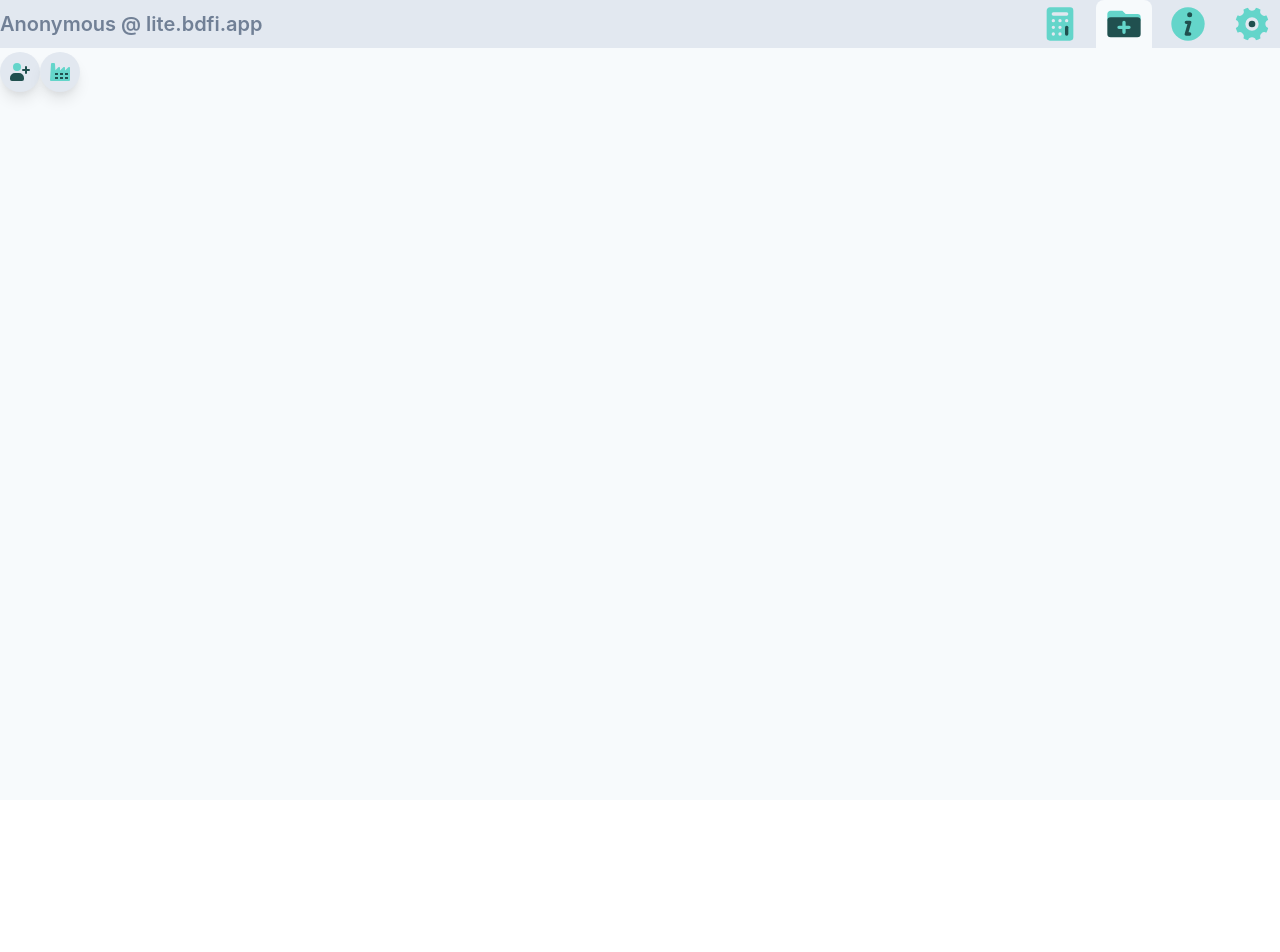
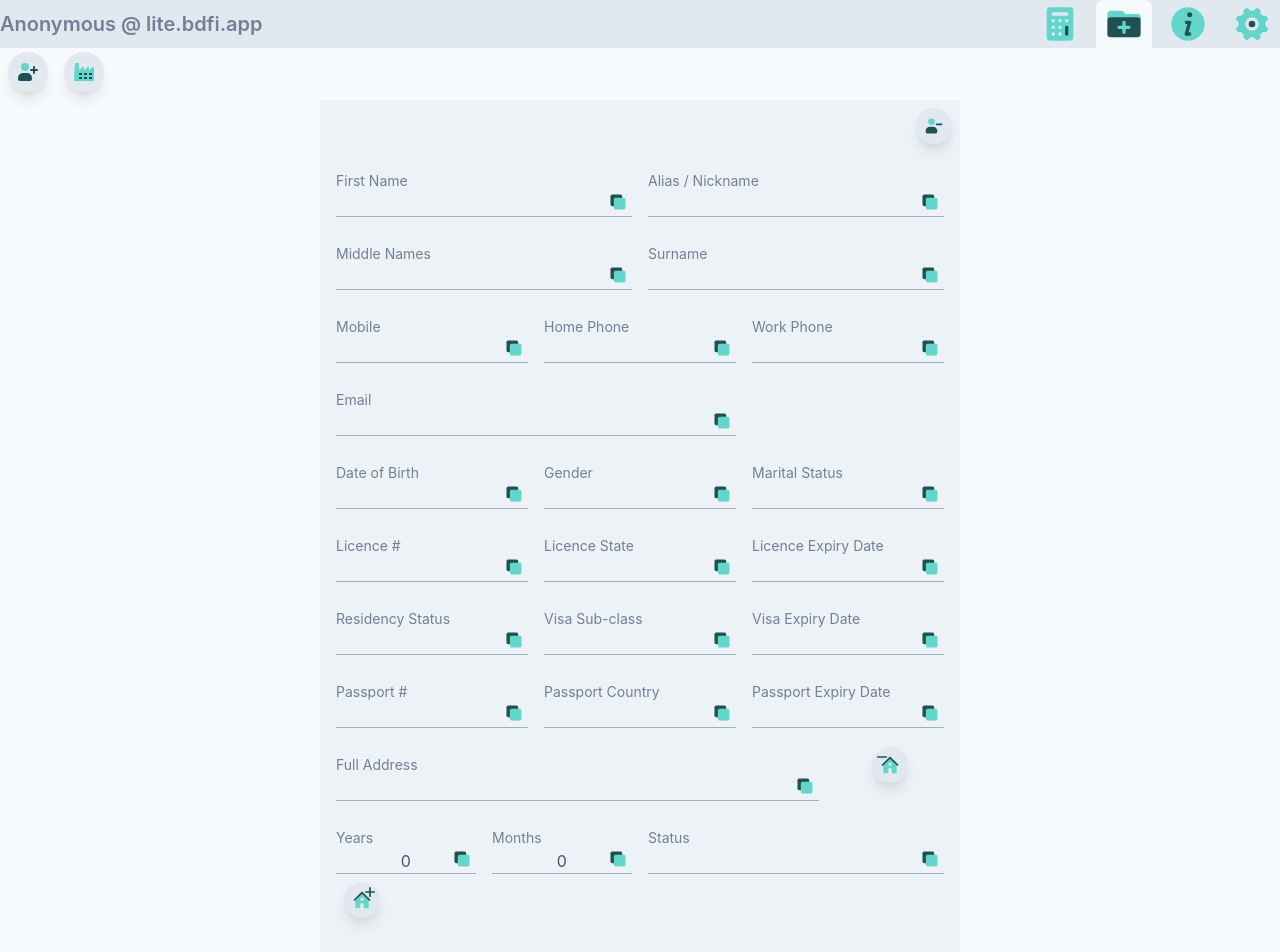
Before and after one commit to SteamDiesel/BMToolbox, a Vue app: page /application in a window 1280 px wide. Shown: the top 952 px of the page. Before the commit the page ends 800 px from the top, so only its background shows below. Built offline with nearby package versions, Linux system fonts and the light colour scheme.

Commit message:
addresses now added to person history is individual can add and remove addresses

```diff
--- /dev/null
+++ b/src/components/application/Address.vue
@@ -0,0 +1,93 @@
+<template>
+	<div class="hover:bg-blue-100">
+		<div class="flex flex-wrap">
+			<FormField
+			class="w-4/5"
+			@copy="copyClipboard('#'+address.address)">
+				<template v-slot:label>
+					Full Address
+				</template>
+				<input
+					:id="'#'+address.address"
+					v-model="address.address"
+					type="text"
+					class="form-input text-center"
+				/>
+			</FormField>
+			<div class="w-1/5 flex justify-around items-center">
+				<slot></slot>
+			</div>
+
+		</div>
+		<div class="flex flex-wrap">
+			<FormField
+			class="w-1/4"
+			@copy="copyClipboard('#'+address.years)">
+				<template v-slot:label>
+					Years
+				</template>
+				<input
+					:id="'#'+address.years"
+					v-model="address.years"
+					type="text"
+					class="form-input text-center"
+				/>
+			</FormField>
+			<FormField
+			class="w-1/4"
+			@copy="copyClipboard('#'+address.months)">
+				<template v-slot:label>
+					Months
+				</template>
+				<input
+					:id="'#'+address.months"
+					v-model="address.months"
+					type="text"
+					class="form-input text-center"
+				/>
+			</FormField>
+			<FormField
+			class="w-1/2"
+			@copy="copyClipboard('#'+address.status)">
+				<template v-slot:label>
+					Status
+				</template>
+				<input
+					:id="'#'+address.status"
+					v-model="address.status"
+					type="text"
+					class="form-input text-center"
+				/>
+			</FormField>
+		</div>
+
+	</div>
+</template>
+
+<script>
+import FormField from '@/components/application/FormField.vue'
+export default {
+	name: 'Address',
+	components:{
+		FormField
+	},
+	props: {
+		address: Object
+	},
+	methods:{
+		copyClipboard(id) {
+			let valueToCopy = document.getElementById(id);
+			valueToCopy.setAttribute('type', 'text');
+			valueToCopy.select();
+			try {
+				document.execCommand('copy');
+			} catch (err) {
+				alert('Oops, unable to copy');
+			}
+		},
+	}
+};
+</script>
+
+<style>
+</style>
--- a/src/components/application/Person.vue
+++ b/src/components/application/Person.vue
@@ -1,17 +1,12 @@
 <template>
 	<div class="w-full bg-gray-200 p-2">
 		<div class="flex justify-end">
-			<slot/>
+			<slot />
 		</div>
 
 		<div class="flex flex-wrap">
-
-			<FormField
-			class="w-1/2"
-			@copy="copyClipboard('#'+person.first_name)">
-				<template v-slot:label>
-					First Name
-				</template>
+			<FormField class="w-1/2" @copy="copyClipboard('#'+person.first_name)">
+				<template v-slot:label>First Name</template>
 				<input
 					:id="'#'+person.first_name"
 					v-model="person.first_name"
@@ -20,12 +15,8 @@
 				/>
 			</FormField>
 
-			<FormField
-			class="w-1/2"
-			@copy="copyClipboard('#'+person.alias)">
-				<template v-slot:label>
-					Alias / Nickname
-				</template>
+			<FormField class="w-1/2" @copy="copyClipboard('#'+person.alias)">
+				<template v-slot:label>Alias / Nickname</template>
 				<input
 					:id="'#'+person.alias"
 					v-model="person.alias"
@@ -33,12 +24,8 @@
 					class="form-input text-center"
 				/>
 			</FormField>
-			<FormField
-			class="w-1/2"
-			@copy="copyClipboard('#'+person.middle_names)">
-				<template v-slot:label>
-					Middle Names
-				</template>
+			<FormField class="w-1/2" @copy="copyClipboard('#'+person.middle_names)">
+				<template v-slot:label>Middle Names</template>
 				<input
 					:id="'#'+person.middle_names"
 					v-model="person.middle_names"
@@ -46,12 +33,8 @@
 					class="form-input text-center"
 				/>
 			</FormField>
-			<FormField
-			class="w-1/2"
-			@copy="copyClipboard('#'+person.surname)">
-				<template v-slot:label>
-					Surname
-				</template>
+			<FormField class="w-1/2" @copy="copyClipboard('#'+person.surname)">
+				<template v-slot:label>Surname</template>
 				<input
 					:id="'#'+person.surname"
 					v-model="person.surname"
@@ -62,12 +45,8 @@
 		</div>
 
 		<div class="flex flex-wrap">
-			<FormField
-			class="w-1/3"
-			@copy="copyClipboard('#'+person.mobile_phone)">
-				<template v-slot:label>
-					Mobile
-				</template>
+			<FormField class="w-1/3" @copy="copyClipboard('#'+person.mobile_phone)">
+				<template v-slot:label>Mobile</template>
 				<input
 					:id="'#'+person.mobile_phone"
 					v-model="person.mobile_phone"
@@ -76,12 +55,8 @@
 				/>
 			</FormField>
 
-			<FormField
-			class="w-1/3"
-			@copy="copyClipboard('#'+person.home_phone)">
-				<template v-slot:label>
-					Home Phone
-				</template>
+			<FormField class="w-1/3" @copy="copyClipboard('#'+person.home_phone)">
+				<template v-slot:label>Home Phone</template>
 				<input
 					:id="'#'+person.home_phone"
 					v-model="person.home_phone"
@@ -90,12 +65,8 @@
 				/>
 			</FormField>
 
-			<FormField
-			class="w-1/3"
-			@copy="copyClipboard('#'+person.work_phone)">
-				<template v-slot:label>
-					Work Phone
-				</template>
+			<FormField class="w-1/3" @copy="copyClipboard('#'+person.work_phone)">
+				<template v-slot:label>Work Phone</template>
 				<input
 					:id="'#'+person.work_phone"
 					v-model="person.work_phone"
@@ -104,13 +75,8 @@
 				/>
 			</FormField>
 
-
-			<FormField
-			class="w-2/3"
-			@copy="copyClipboard('#'+person.email_address)">
-				<template v-slot:label>
-					Email
-				</template>
+			<FormField class="w-2/3" @copy="copyClipboard('#'+person.email_address)">
+				<template v-slot:label>Email</template>
 				<input
 					:id="'#'+person.email_address"
 					v-model="person.email_address"
@@ -120,12 +86,8 @@
 			</FormField>
 		</div>
 		<div class="flex flex-wrap">
-			<FormField
-			class="w-1/3"
-			@copy="copyClipboard('#'+person.date_of_birth)">
-				<template v-slot:label>
-					Gender
-				</template>
+			<FormField class="w-1/3" @copy="copyClipboard('#'+person.date_of_birth)">
+				<template v-slot:label>Date of Birth</template>
 				<input
 					:id="'#'+person.date_of_birth"
 					v-model="person.date_of_birth"
@@ -134,12 +96,8 @@
 				/>
 			</FormField>
 
-			<FormField
-			class="w-1/3"
-			@copy="copyClipboard('#'+person.gender)">
-				<template v-slot:label>
-					Date of Birth
-				</template>
+			<FormField class="w-1/3" @copy="copyClipboard('#'+person.gender)">
+				<template v-slot:label>Gender</template>
 				<input
 					:id="'#'+person.gender"
 					v-model="person.gender"
@@ -148,27 +106,19 @@
 				/>
 			</FormField>
 
-			<FormField
-			class="w-1/3"
-			@copy="copyClipboard('#'+person.gender)">
-				<template v-slot:label>
-					Marital Status
-				</template>
+			<FormField class="w-1/3" @copy="copyClipboard('#'+person.marital_status)">
+				<template v-slot:label>Marital Status</template>
 				<input
-					:id="'#'+person.gender"
-					v-model="person.gender"
+					:id="'#'+person.marital_status"
+					v-model="person.marital_status"
 					type="text"
 					class="form-input text-center"
 				/>
 			</FormField>
 		</div>
 		<div class="flex flex-wrap">
-			<FormField
-			class="w-1/3"
-			@copy="copyClipboard('#'+person.licence_number)">
-				<template v-slot:label>
-					Licence #
-				</template>
+			<FormField class="w-1/3" @copy="copyClipboard('#'+person.licence_number)">
+				<template v-slot:label>Licence #</template>
 				<input
 					:id="'#'+person.licence_number"
 					v-model="person.licence_number"
@@ -176,12 +126,8 @@
 					class="form-input text-center"
 				/>
 			</FormField>
-			<FormField
-			class="w-1/3"
-			@copy="copyClipboard('#'+person.licence_state)">
-				<template v-slot:label>
-					Licence State
-				</template>
+			<FormField class="w-1/3" @copy="copyClipboard('#'+person.licence_state)">
+				<template v-slot:label>Licence State</template>
 				<input
 					:id="'#'+person.licence_state"
 					v-model="person.licence_state"
@@ -189,12 +135,12 @@
 					class="form-input text-center"
 				/>
 			</FormField>
-			<FormField v-if="person.licence_state == 'NSW'"
-			class="w-1/3"
-			@copy="copyClipboard('#'+person.licence_card)">
-				<template v-slot:label>
-					Licence Card #
-				</template>
+			<FormField
+				v-if="person.licence_state == 'NSW'"
+				class="w-1/3"
+				@copy="copyClipboard('#'+person.licence_card)"
+			>
+				<template v-slot:label>Licence Card #</template>
 				<input
 					:id="'#'+person.licence_card"
 					v-model="person.licence_card"
@@ -202,12 +148,8 @@
 					class="form-input text-center"
 				/>
 			</FormField>
-			<FormField
-			class="w-1/3"
-			@copy="copyClipboard('#'+person.licence_expiry)">
-				<template v-slot:label>
-					Licence Expiry Date
-				</template>
+			<FormField class="w-1/3" @copy="copyClipboard('#'+person.licence_expiry)">
+				<template v-slot:label>Licence Expiry Date</template>
 				<input
 					:id="'#'+person.licence_expiry"
 					v-model="person.licence_expiry"
@@ -217,12 +159,8 @@
 			</FormField>
 		</div>
 		<div class="flex flex-wrap">
-			<FormField
-			class="w-1/3"
-			@copy="copyClipboard('#'+person.visa_status)">
-				<template v-slot:label>
-					Residency Status
-				</template>
+			<FormField class="w-1/3" @copy="copyClipboard('#'+person.visa_status)">
+				<template v-slot:label>Residency Status</template>
 				<input
 					:id="'#'+person.visa_status"
 					v-model="person.visa_status"
@@ -231,12 +169,8 @@
 				/>
 			</FormField>
 
-			<FormField
-			class="w-1/3"
-			@copy="copyClipboard('#'+person.visa_class)">
-				<template v-slot:label>
-					Visa Sub-class
-				</template>
+			<FormField class="w-1/3" @copy="copyClipboard('#'+person.visa_class)">
+				<template v-slot:label>Visa Sub-class</template>
 				<input
 					:id="'#'+person.visa_class"
 					v-model="person.visa_class"
@@ -245,12 +179,8 @@
 				/>
 			</FormField>
 
-			<FormField
-			class="w-1/3"
-			@copy="copyClipboard('#'+person.visa_expiry)">
-				<template v-slot:label>
-					Visa Expiry Date
-				</template>
+			<FormField class="w-1/3" @copy="copyClipboard('#'+person.visa_expiry)">
+				<template v-slot:label>Visa Expiry Date</template>
 				<input
 					:id="'#'+person.visa_expiry"
 					v-model="person.visa_expiry"
@@ -258,15 +188,10 @@
 					class="form-input text-center"
 				/>
 			</FormField>
-
 		</div>
 		<div class="flex flex-wrap">
-			<FormField
-			class="w-1/3"
-			@copy="copyClipboard('#'+person.passport_number)">
-				<template v-slot:label>
-					Passport #
-				</template>
+			<FormField class="w-1/3" @copy="copyClipboard('#'+person.passport_number)">
+				<template v-slot:label>Passport #</template>
 				<input
 					:id="'#'+person.passport_number"
 					v-model="person.passport_number"
@@ -274,12 +199,8 @@
 					class="form-input text-center"
 				/>
 			</FormField>
-			<FormField
-			class="w-1/3"
-			@copy="copyClipboard('#'+person.passport_country)">
-				<template v-slot:label>
-					Passport Country
-				</template>
+			<FormField class="w-1/3" @copy="copyClipboard('#'+person.passport_country)">
+				<template v-slot:label>Passport Country</template>
 				<input
 					:id="'#'+person.passport_country"
 					v-model="person.passport_country"
@@ -287,12 +208,8 @@
 					class="form-input text-center"
 				/>
 			</FormField>
-			<FormField
-			class="w-1/3"
-			@copy="copyClipboard('#'+person.passport_expiry)">
-				<template v-slot:label>
-					Passport Expiry Date
-				</template>
+			<FormField class="w-1/3" @copy="copyClipboard('#'+person.passport_expiry)">
+				<template v-slot:label>Passport Expiry Date</template>
 				<input
 					:id="'#'+person.passport_expiry"
 					v-model="person.passport_expiry"
@@ -300,42 +217,91 @@
 					class="form-input text-center"
 				/>
 			</FormField>
+		</div>
+		<div>
+			<Address v-for="(address, index) in person.addresses" :key="index" :address="address">
+				<button
+					class="relative bg-gray-300 hover:bg-red-200 p-2 shadow-lg rounded-full no-print text-xs"
+					@click="removeAddressFromPerson({person_index: person_index, address_index: index})"
+				>
+					<svg viewBox="0 0 24 24" class="h-5 w-5">
+						<path
+							class="primary"
+							d="M9 22H5a1 1 0 0 1-1-1V11l8-8 8 8v10a1 1 0 0 1-1 1h-4a1 1 0 0 1-1-1v-4a1 1 0 0 0-1-1h-2a1 1 0 0 0-1 1v4a1 1 0 0 1-1 1zm3-9a2 2 0 1 0 0-4 2 2 0 0 0 0 4z"
+						/>
+						<path
+							class="secondary"
+							d="M12.01 4.42l-8.3 8.3a1 1 0 1 1-1.42-1.41l9.02-9.02a1 1 0 0 1 1.41 0l8.99 9.02a1 1 0 0 1-1.42 1.41l-8.28-8.3z"
+						/>
+					</svg>
+					<svg viewBox="0 0 24 24" class="h-5 w-5 absolute top-0 left-0"><path class="secondary" fill-rule="evenodd" d="M17 11a1 1 0 0 1 0 2H7a1 1 0 0 1 0-2h10z"/></svg>
 
+				</button>
+			</Address>
+			<div class="flex justify-start m-2 px-2">
+				<button
+					class="relative bg-gray-300 hover:bg-blue-200 p-2 shadow-lg rounded-full no-print"
+					@click="addAddressToPerson(person)"
+				>
+					<svg viewBox="0 0 24 24" class="h-5 w-5">
+						<path
+							class="primary"
+							d="M9 22H5a1 1 0 0 1-1-1V11l8-8 8 8v10a1 1 0 0 1-1 1h-4a1 1 0 0 1-1-1v-4a1 1 0 0 0-1-1h-2a1 1 0 0 0-1 1v4a1 1 0 0 1-1 1zm3-9a2 2 0 1 0 0-4 2 2 0 0 0 0 4z"
+						/>
+						<path
+							class="secondary"
+							d="M12.01 4.42l-8.3 8.3a1 1 0 1 1-1.42-1.41l9.02-9.02a1 1 0 0 1 1.41 0l8.99 9.02a1 1 0 0 1-1.42 1.41l-8.28-8.3z"
+						/>
+					</svg>
+					<svg viewBox="0 0 24 24" class="h-5 w-5 absolute top-0 right-0">
+						<path
+							class="secondary"
+							fill-rule="evenodd"
+							d="M17 11a1 1 0 0 1 0 2h-4v4a1 1 0 0 1-2 0v-4H7a1 1 0 0 1 0-2h4V7a1 1 0 0 1 2 0v4h4z"
+						/>
+					</svg>
+				</button>
+			</div>
 		</div>
-
+		<!-- ugly hack to trigger re-render when nested arrays are updated -->
+		<div class="invisible">
+			{{person.adr_count}}
+		</div>
 	</div>
 </template>
 
 <script>
-import FormField from '@/components/application/FormField.vue'
+import { mapMutations } from "vuex";
+import FormField from "@/components/application/FormField.vue";
+import Address from "@/components/application/Address.vue";
 export default {
 	name: "Person",
-	components:{
-		FormField
+	components: {
+		FormField,
+		Address
 	},
 	props: {
 		person: Object,
+		person_index: Number
 	},
-	methods:{
-		test(){
-			alert('works')
+	methods: {
+		...mapMutations(['addAddressToPerson', 'removeAddressFromPerson']),
+		test() {
+			alert("works");
 		},
 		copyClipboard(id) {
 			let valueToCopy = document.getElementById(id);
-			valueToCopy.setAttribute('type', 'text');
+			valueToCopy.setAttribute("type", "text");
 			valueToCopy.select();
 			try {
-				document.execCommand('copy');
+				document.execCommand("copy");
 			} catch (err) {
-				alert('Oops, unable to copy');
+				alert("Oops, unable to copy");
 			}
-		},
-
+		}
 	}
 };
 </script>
 
 <style>
-
-
 </style>
--- a/src/store/index.js
+++ b/src/store/index.js
@@ -71,10 +71,8 @@ export default new Vuex.Store({
 
 		loan_calc_history: [],
 		application: {
-			people: [],
-			businesses: []
-		},
-		person: {
+			people: [
+				{
 					title: '',
 					first_name: '',
 					alias: '',
@@ -101,15 +99,72 @@ export default new Vuex.Store({
 					visa_status: '',
 					visa_class: '',
 					visa_expiry: '',
-			addresses: [],
+					adr_count: 0,
+					addresses: [
+						{
+							address: '',
+							years: 0,
+							months: 0,
+							status: '',
+						}
+					],
 					employers: [],
-		}
+				},
+			],
+			businesses: []
+		},
+
+		address: {
+			address: '',
+			years: 0,
+			months: 0,
+			status: '',
+		},
+
 
 	},
 	mutations: {
 		addPersonToApplication(state) {
 			var ar = state.application.people
-			var empty_person = {}
+			var empty_person = {
+				title: '',
+				first_name: '',
+				alias: '',
+				middle_names: '',
+				surname: '',
+				mobile_phone: '',
+				home_phone: '',
+				work_phone: '',
+				email_address: '',
+				gender: '',
+				date_of_birth: '',
+				abn_established_date: '',
+				abn_gst_date: '',
+				abn: '',
+				licence_number: '',
+				licence_state: '',
+				licence_card: '',
+				licence_expiry: '',
+				passport_number: '',
+				passport_country: '',
+				passport_expiry: '',
+				marital_status: '',
+				partner_id: '',
+				visa_status: '',
+				visa_class: '',
+				visa_expiry: '',
+				adr_count: 0,
+				addresses: [
+					{
+						address: '',
+						years: 0,
+						months: 0,
+						status: '',
+					}
+				],
+				employers: [],
+			}
+
 			Object.assign(empty_person, state.person)
 			ar.push(empty_person)
 		},
@@ -118,6 +173,28 @@ export default new Vuex.Store({
 				var ar = state.application.people
 				window.console.log(ar.indexOf(person))
 				ar.splice(ar.indexOf(person), 1)
+			}
+		},
+		addAddressToPerson(state, person) {
+			var new_address = {}
+			if (person.addresses) {
+				var address_array = person.addresses
+				Object.assign(new_address, state.address)
+				address_array.push(new_address)
+				person.adr_count++
+			} else {
+				person.addresses = []
+				Object.assign(new_address, state.address)
+				person.addresses.push(new_address)
+				person.adr_count++
+			}
+		},
+		removeAddressFromPerson(state, payload) {
+			if (confirm('Are your sure you want to permanently remove this address?')) {
+				window.console.log(payload)
+				var person = state.application.people[payload.person_index]
+				person.addresses.splice(payload.address_index, 1)
+				person.adr_count--
 			}
 		},
 		addBusinessToApplication() {
--- a/src/views/Application.vue
+++ b/src/views/Application.vue
@@ -2,27 +2,56 @@
 	<div class="pb-12 container mx-auto">
 		<div class="w-full h-full flex justify-start py-1">
 			<!-- Menu -->
-			<button @click="addPersonToApplication" class="bg-gray-300 hover:bg-blue-200 p-2 shadow-lg rounded-full">
-				<svg viewBox="0 0 24 24" class="h-6 w-6"><path class="primary" d="M9 11a4 4 0 1 1 0-8 4 4 0 0 1 0 8z"/><path class="secondary" d="M17 9V7a1 1 0 0 1 2 0v2h2a1 1 0 0 1 0 2h-2v2a1 1 0 0 1-2 0v-2h-2a1 1 0 0 1 0-2h2zm-1 10a2 2 0 0 1-2 2H4a2 2 0 0 1-2-2v-1a5 5 0 0 1 5-5h4a5 5 0 0 1 5 5v1z"/></svg>
+			<button
+				@click="addPersonToApplication"
+				class="bg-gray-300 hover:bg-blue-200 p-2 shadow-lg rounded-full mx-2"
+			>
+				<svg viewBox="0 0 24 24" class="h-6 w-6">
+					<path class="primary" d="M9 11a4 4 0 1 1 0-8 4 4 0 0 1 0 8z" />
+					<path
+						class="secondary"
+						d="M17 9V7a1 1 0 0 1 2 0v2h2a1 1 0 0 1 0 2h-2v2a1 1 0 0 1-2 0v-2h-2a1 1 0 0 1 0-2h2zm-1 10a2 2 0 0 1-2 2H4a2 2 0 0 1-2-2v-1a5 5 0 0 1 5-5h4a5 5 0 0 1 5 5v1z"
+					/>
+				</svg>
 			</button>
-			<button @click="addBusinessToApplication" class="bg-gray-300 hover:bg-blue-200 p-2 shadow-lg rounded-full">
-				<svg viewBox="0 0 24 24" class="h-6 w-6"><path class="primary" d="M21 21H3a1 1 0 0 1-1-1.06l1-16A1 1 0 0 1 4 3h2a1 1 0 0 1 1 .94l.39 6.26 2.9-2.9A1 1 0 0 1 12 8v2.59l3.3-3.3A1 1 0 0 1 17 8v2.59l3.3-3.3A1 1 0 0 1 22 8v12a1 1 0 0 1-1 1z"/><path class="secondary" d="M7 13h3v2H7v-2zm5 0h3v2h-3v-2zm5 0h3v2h-3v-2zM7 17h3v2H7v-2zm5 0h3v2h-3v-2zm5 0h3v2h-3v-2z"/></svg>
+			<button
+				@click="addBusinessToApplication"
+				class="bg-gray-300 hover:bg-blue-200 p-2 shadow-lg rounded-full mx-2"
+			>
+				<svg viewBox="0 0 24 24" class="h-6 w-6">
+					<path
+						class="primary"
+						d="M21 21H3a1 1 0 0 1-1-1.06l1-16A1 1 0 0 1 4 3h2a1 1 0 0 1 1 .94l.39 6.26 2.9-2.9A1 1 0 0 1 12 8v2.59l3.3-3.3A1 1 0 0 1 17 8v2.59l3.3-3.3A1 1 0 0 1 22 8v12a1 1 0 0 1-1 1z"
+					/>
+					<path
+						class="secondary"
+						d="M7 13h3v2H7v-2zm5 0h3v2h-3v-2zm5 0h3v2h-3v-2zM7 17h3v2H7v-2zm5 0h3v2h-3v-2zm5 0h3v2h-3v-2z"
+					/>
+				</svg>
 			</button>
 		</div>
 
 		<div class="lg:flex xl:justify-around">
-
 			<Person
-			class="m-1 lg:w-1/2"
-			v-for="person in application.people"
-			:key="person.index"
-			:person="person">
-				<button @click="removePersonFromApplication(person)" class="bg-gray-300 hover:bg-red-200 p-2 shadow-lg rounded-full no-print">
-					<svg  viewBox="0 0 24 24" class="h-5 w-5"><path class="primary" d="M9 11a4 4 0 1 1 0-8 4 4 0 0 1 0 8z"/><path class="secondary" d="M15 9h6a1 1 0 0 1 0 2h-6a1 1 0 0 1 0-2zm1 10a2 2 0 0 1-2 2H4a2 2 0 0 1-2-2v-1a5 5 0 0 1 5-5h4a5 5 0 0 1 5 5v1z"/></svg>
+				class="m-1 lg:w-1/2"
+				v-for="(person, index) in application.people"
+				:key="index"
+				:person_index="index"
+				:person="person"
+			>
+				<button
+					@click="removePersonFromApplication(person)"
+					class="bg-gray-300 hover:bg-red-200 p-2 shadow-lg rounded-full no-print"
+				>
+					<svg viewBox="0 0 24 24" class="h-5 w-5">
+						<path class="primary" d="M9 11a4 4 0 1 1 0-8 4 4 0 0 1 0 8z" />
+						<path
+							class="secondary"
+							d="M15 9h6a1 1 0 0 1 0 2h-6a1 1 0 0 1 0-2zm1 10a2 2 0 0 1-2 2H4a2 2 0 0 1-2-2v-1a5 5 0 0 1 5-5h4a5 5 0 0 1 5 5v1z"
+						/>
+					</svg>
 				</button>
 			</Person>
-
-
 		</div>
 		<div>
 			<!-- <textarea :value="JSON.stringify(application)" name="application" cols="30" rows="10"></textarea> -->
@@ -33,20 +62,23 @@
 
 <script>
 // @ is an alias to /src
-import Person from '@/components/application/Person.vue'
+import Person from "@/components/application/Person.vue";
 
-import { mapState, mapMutations } from 'vuex'
+import { mapState, mapMutations } from "vuex";
 export default {
-	name: 'home',
+	name: "home",
 	components: {
 		Person
-
 	},
-	computed:{
-		...mapState(['application'])
+	computed: {
+		...mapState(["application"])
 	},
-	methods:{
-		...mapMutations(['addPersonToApplication', 'addBusinessToApplication', 'removePersonFromApplication'])
+	methods: {
+		...mapMutations([
+			"addPersonToApplication",
+			"addBusinessToApplication",
+			"removePersonFromApplication"
+		])
 	}
-}
+};
 </script>
```
Also changed, not shown: src/assets/icon-dupicate.svg. Lines whose indentation alone changed are shown as unchanged.
